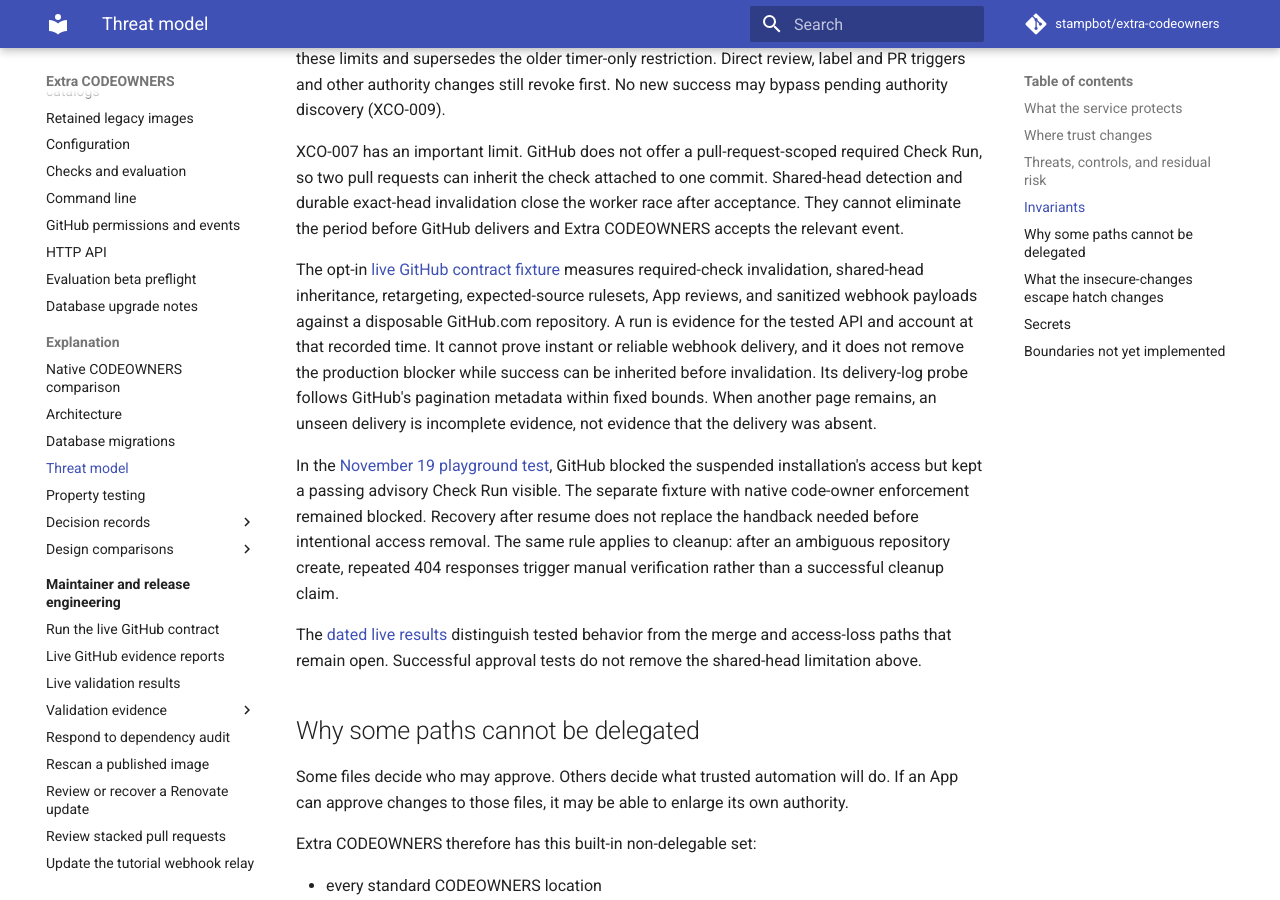
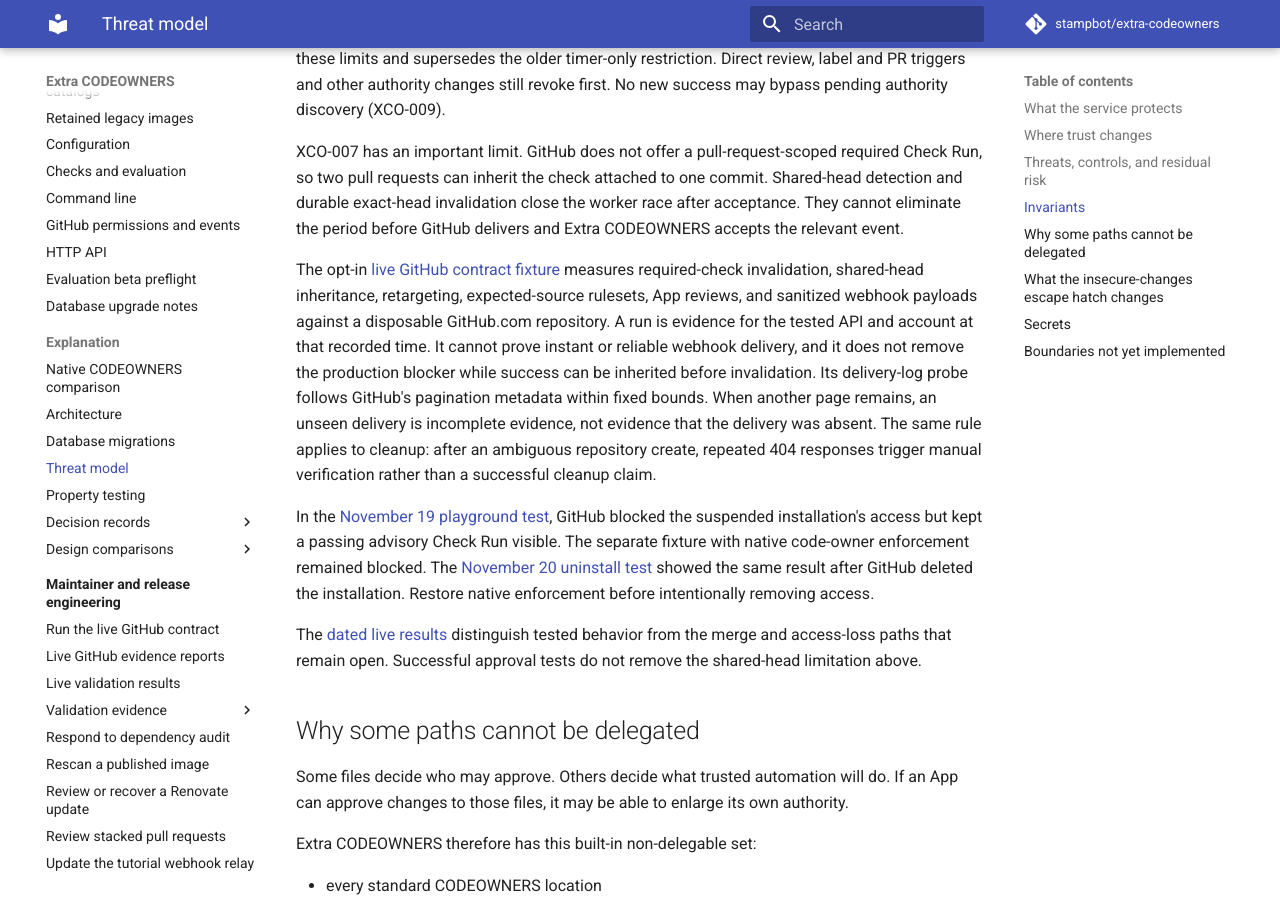
Before and after one commit to stampbot/extra-codeowners, an MkDocs documentation site: the page built from docs/explanation/threat-model.md, in a window 1280 px wide and 900 px high, scrolled down 8333 px. Built offline with MkDocs 1.6.1 and Material for MkDocs 9.7.7, drawn with Linux system fonts in a browser that asks for light colours; comment, search, counter and statistics services are not loaded.

Commit message:
docs: record playground uninstall and recovery
Signed-off-by: Danny Sauer <github@dannysauer.com>

```diff
--- a/docs/explanation/threat-model.md
+++ b/docs/explanation/threat-model.md
@@ -178,15 +178,16 @@ delivery, and it does not remove the production blocker while success can be
 inherited before invalidation. Its delivery-log probe follows GitHub's
 pagination metadata within fixed bounds. When another page remains, an unseen
 delivery is incomplete evidence, not evidence that the delivery was absent.
+The same rule applies to cleanup: after an ambiguous repository create,
+repeated 404 responses trigger manual verification rather than a successful
+cleanup claim.
 
 In the [November 19 playground test](../maintainers/evidence/2026-11-19-installation-suspend-resume.md),
 GitHub blocked the suspended installation's access but kept a passing advisory
 Check Run visible. The separate fixture with native code-owner enforcement
-remained blocked. Recovery after resume does not replace the handback needed
-before intentional access removal.
-The same rule applies to cleanup: after an ambiguous repository create,
-repeated 404 responses trigger manual verification rather than a successful
-cleanup claim.
+remained blocked. The [November 20 uninstall test](../maintainers/evidence/2026-11-20-installation-uninstall.md)
+showed the same result after GitHub deleted the installation. Restore native
+enforcement before intentionally removing access.
 
 The [dated live results](../maintainers/live-validation.md) distinguish tested
 behavior from the merge and access-loss paths that remain open. Successful
--- a/mkdocs.yml
+++ b/mkdocs.yml
@@ -99,6 +99,7 @@ nav:
           - November base-refresh stability: maintainers/evidence/2026-11-12-base-refresh-stability.md
           - November checkpoint continuation and alpha.92: maintainers/evidence/2026-11-12-checkpoint-continuation-and-alpha92.md
           - November installation suspension and recovery: maintainers/evidence/2026-11-19-installation-suspend-resume.md
+          - November installation uninstall: maintainers/evidence/2026-11-20-installation-uninstall.md
       - Respond to dependency audit: how-to/respond-to-dependency-audit.md
       - Rescan a published image: how-to/rescan-published-image.md
       - Review or recover a Renovate update: how-to/manage-renovate-updates.md
```
Also changed, not shown: docs/maintainers/evidence/2026-11-20-installation-uninstall.md (added, +45 -0 lines), docs/maintainers/evidence/index.md (+1 -0 lines), docs/maintainers/live-validation.md (+6 -1 lines).
